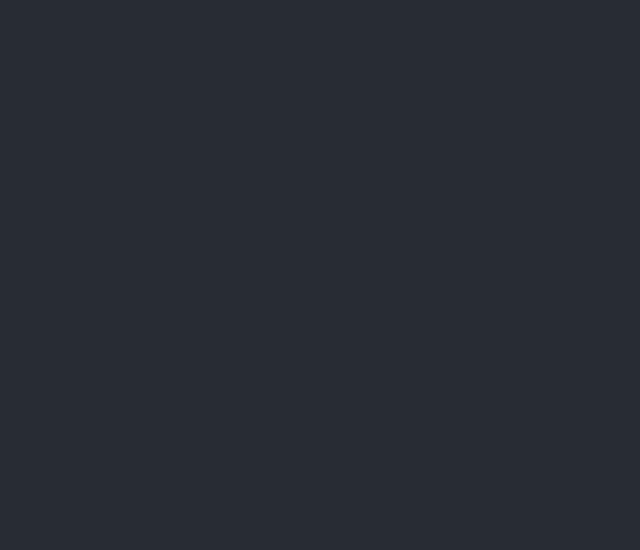
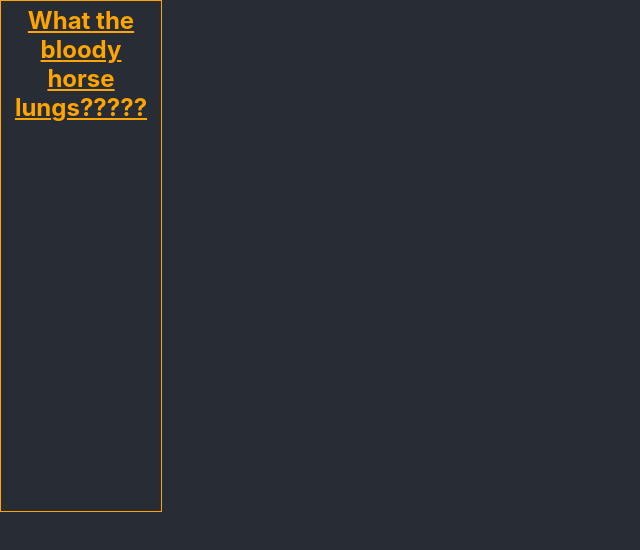
Before and after one commit to tothricsaj/react-learn-for-myself, a React (Create React App) app: page / in a window 1280 px wide. Shown: the top 550 px of the page, without its empty margins (0-640 px from the left). Built offline with nearby package versions, Linux system fonts and the light colour scheme.

Commit message:
css module doesnt work --- why?????

```diff
--- a/src/App.css
+++ b/src/App.css
@@ -3,6 +3,7 @@
   height: 100vh;
   text-align: center;
   background-color: #282c34;
+  position: relative;
 }
 
 .App-logo {
--- a/src/App.js
+++ b/src/App.js
@@ -1,10 +1,11 @@
 import React from 'react';
-import logo from './logo.svg';
 import './App.css';
+import BoxComponent from './BoxComponent/Box.component';
 
 function App() {
   return (
     <div className="App">
+      <BoxComponent />
     </div>
   );
 }
--- /dev/null
+++ b/src/BoxComponent/Box.component.js
@@ -0,0 +1,12 @@
+import React from 'react';
+import styles from './Box.component.module.css';
+
+class BoxComponent extends React.Component {
+    render() {
+        return <div className={ styles.wrapperBox }>
+            <h2 className={ styles.h2Class }>What the bloody horse lungs?????</h2>
+        </div>
+    }
+}
+
+export default BoxComponent;
--- /dev/null
+++ b/src/BoxComponent/Box.component.module.css
@@ -0,0 +1,11 @@
+.wrapperBox {
+    width: 150px;
+    height: 500px;
+    padding: 5px;
+    border: 1px solid orange;
+}
+
+.h2Class {
+    color: orange;
+    text-decoration: underline;
+}
```
